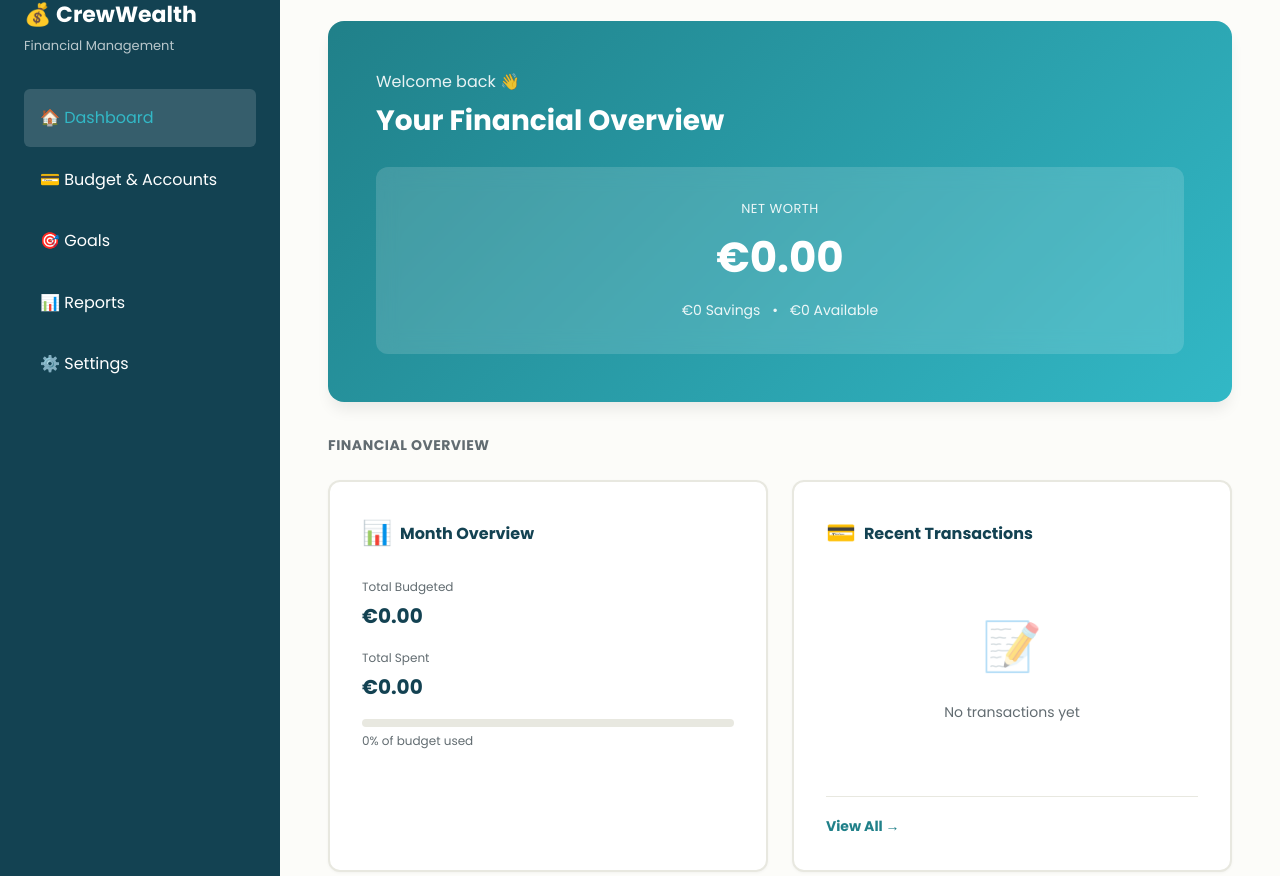
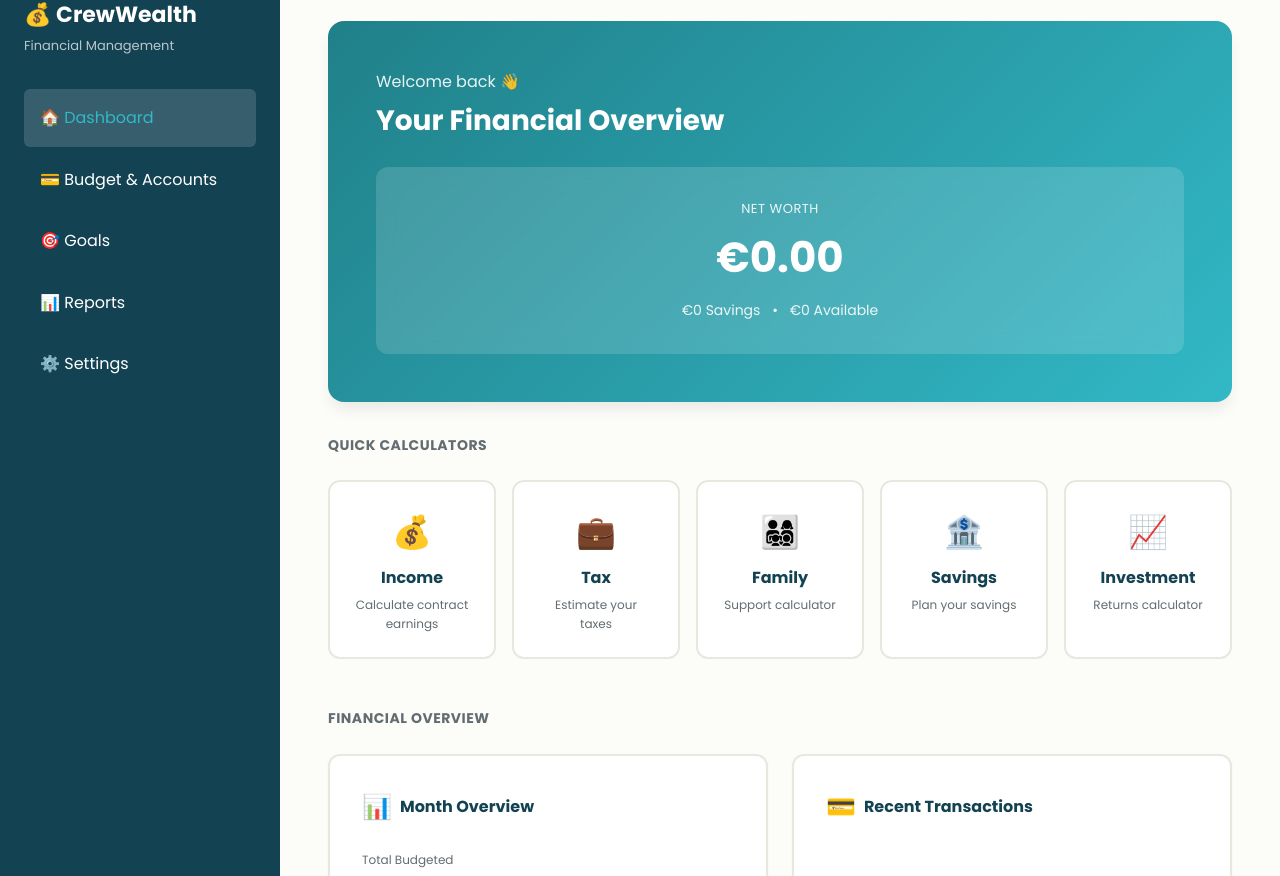
Before and after one commit to CrewWealth/CrewWealth, a Flask app: page / in a window 1280 px wide. Shown: the part 27-903 px from the top of the page. Run offline with Flask 3, Linux system fonts and the light colour scheme; some libraries are stand-ins or nearby versions.

Commit message:
Enable calculator buttons on dashboard
Co-authored-by: CrewWealth <256734135+CrewWealth@users.noreply.github.com>

```diff
--- a/app/templates/index.html
+++ b/app/templates/index.html
@@ -821,9 +821,9 @@
                 </div>
             </div>
 
-            <!-- Quick Calculators Section - Hidden until implemented -->
-            <div class="section-title" style="display: none;">Quick Calculators</div>
-            <div class="calculator-grid" style="display: none;">
+            <!-- Quick Calculators Section -->
+            <div class="section-title">Quick Calculators</div>
+            <div class="calculator-grid">
                 <div class="calc-card" onclick="openIncomeCalculator()">
                     <div class="calc-icon">💰</div>
                     <div class="calc-title">Income</div>
```
